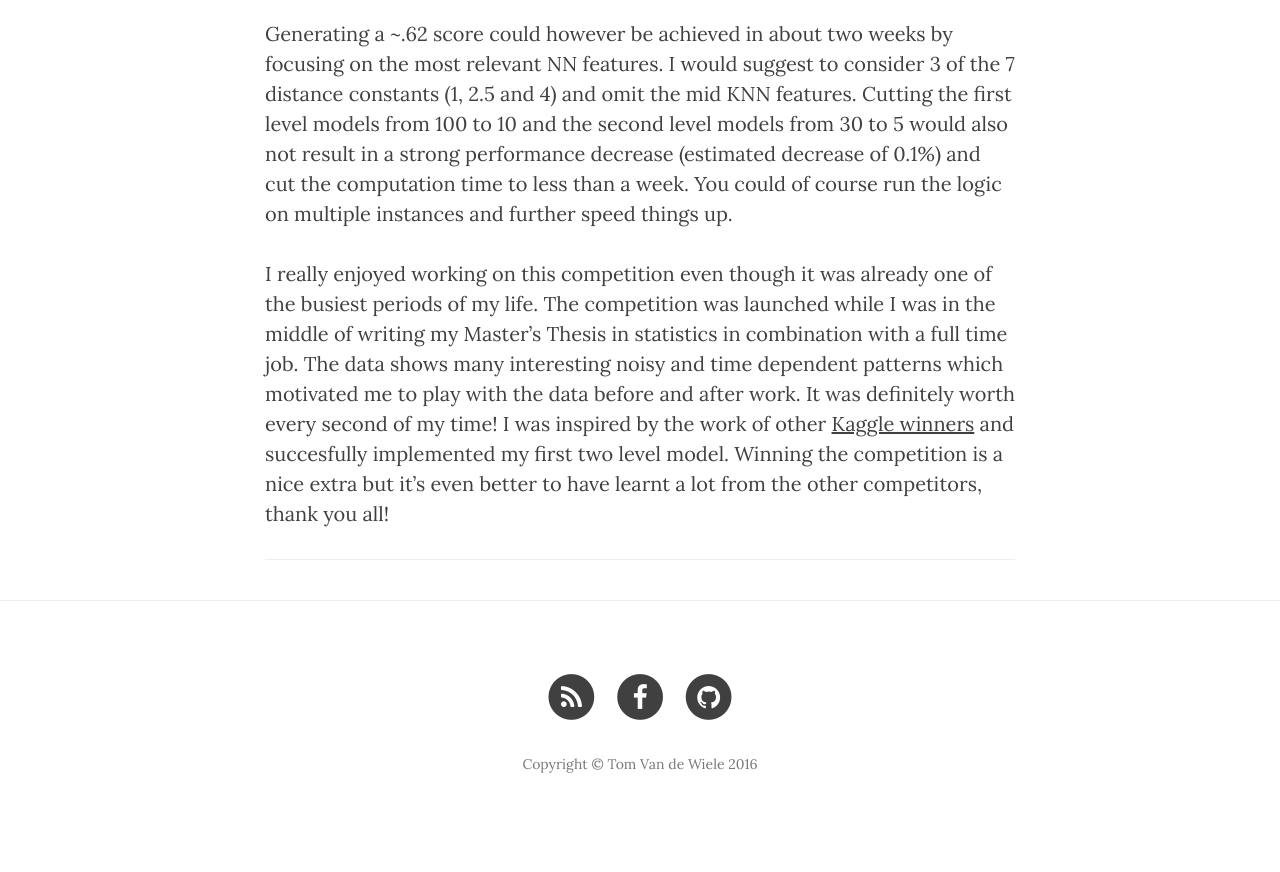
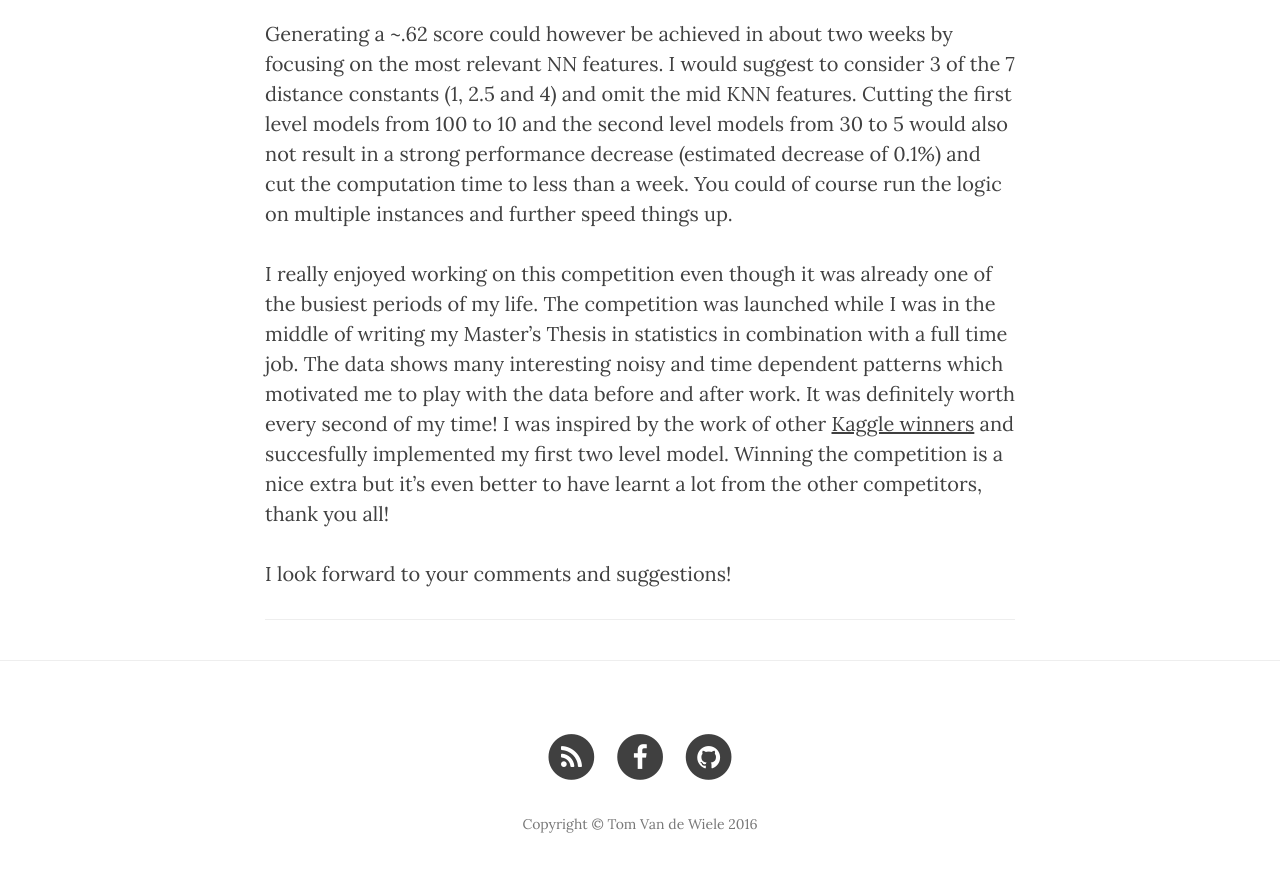
Before and after one commit to ttvand/ttvand.github.io, a Jekyll site: the page built from _posts/2016-07-09-Winning approach of the Facebook V Kaggle competition.md, in a window 1280 px wide and 900 px high, scrolled down 9230 px. Shown: the top 872 px of the window. Built offline with Jekyll 4.4.1, drawn with Linux system fonts in a browser that asks for light colours; nearby versions of some CDN libraries; comment, search, counter and statistics services are not loaded; before the commit the page ends 10070 px from its top, so only the background shows below that.

```diff
--- a/_posts/2016-07-09-Winning approach of the Facebook V Kaggle competition.md
+++ b/_posts/2016-07-09-Winning approach of the Facebook V Kaggle competition.md
@@ -117,3 +117,7 @@ Running all steps on my 48GB workstation would take about a month. That seems li
 Generating a ~.62 score could however be achieved in about two weeks by focusing on the most relevant NN features. I would suggest to consider 3 of the 7 distance constants (1, 2.5 and 4) and omit the mid KNN features. Cutting the first level models from 100 to 10 and the second level models from 30 to 5 would also not result in a strong performance decrease (estimated decrease of 0.1%) and cut the computation time to less than a week. You could of course run the logic on multiple instances and further speed things up.
 
 I really enjoyed working on this competition even though it was already one of the busiest periods of my life. The competition was launched while I was in the middle of writing my Master's Thesis in statistics in combination with a full time job. The data shows many interesting noisy and time dependent patterns which motivated me to play with the data before and after work. It was definitely worth every second of my time! I was inspired by the work of other [Kaggle winners](http://blog.kaggle.com/2014/08/01/learning-from-the-best/) and succesfully implemented my first two level model. Winning the competition is a nice extra but it's even better to have learnt a lot from the other competitors, thank you all!
+
+
+
+I look forward to your comments and suggestions!
```
